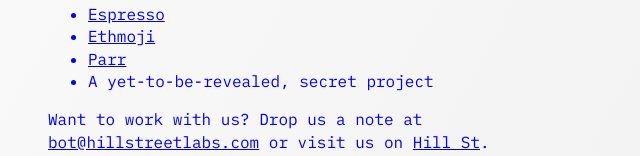
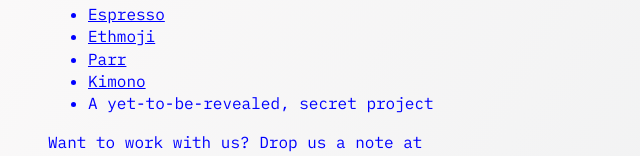
Before and after one commit to hillstreetlabs/public, a Next.js app: page / in a window 1280 px wide. Shown: the part 491-647 px from the top of the page, without its empty margins (0-640 px from the left). Built offline with nearby package versions, Linux system fonts and the light colour scheme.

Commit message:
Add kimono

```diff
--- a/pages/index.js
+++ b/pages/index.js
@@ -51,6 +51,11 @@
               <li>
                 <a target="_blank" href="https://parr.io">
                   Parr
+                </a>
+              </li>
+              <li>
+                <a target="_blank" href="https://kimono.network">
+                  Kimono
                 </a>
               </li>
               <li
```
